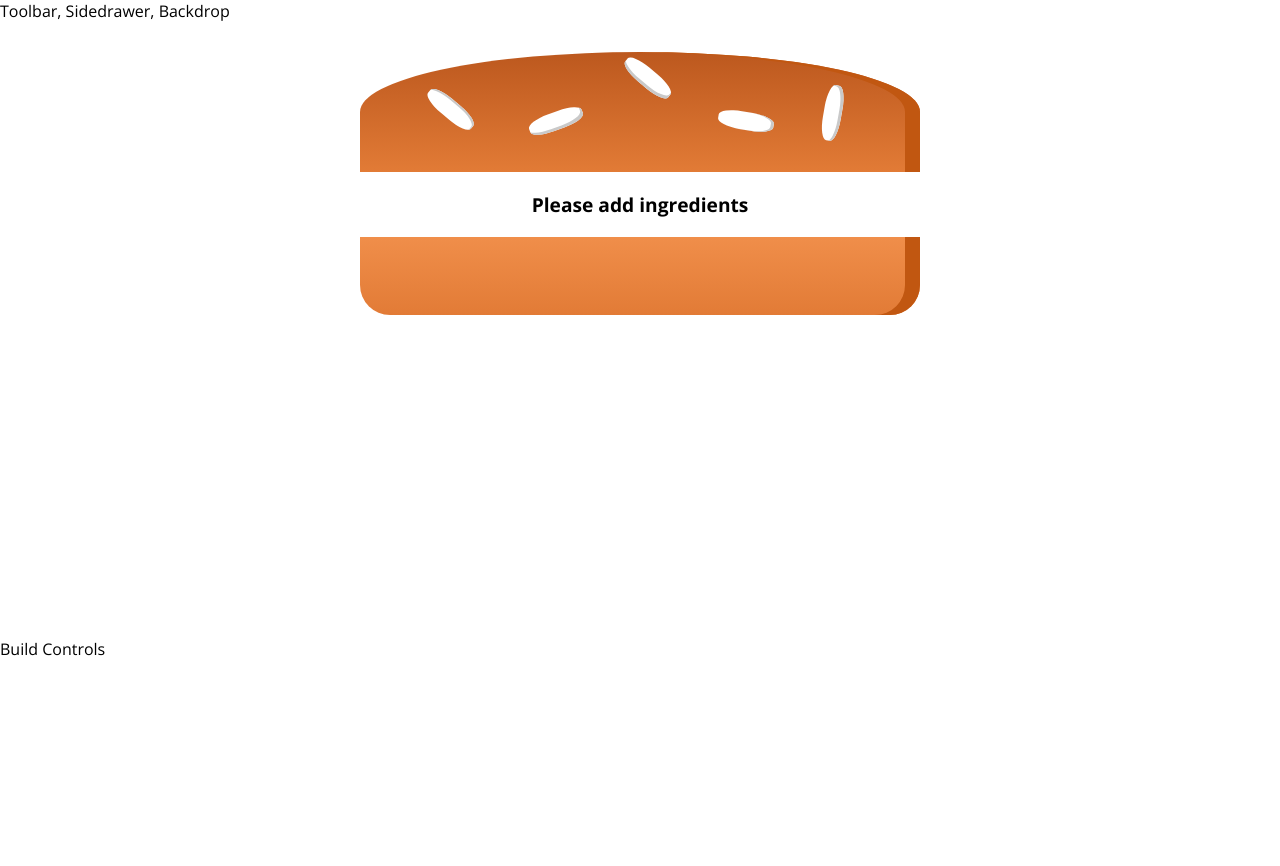
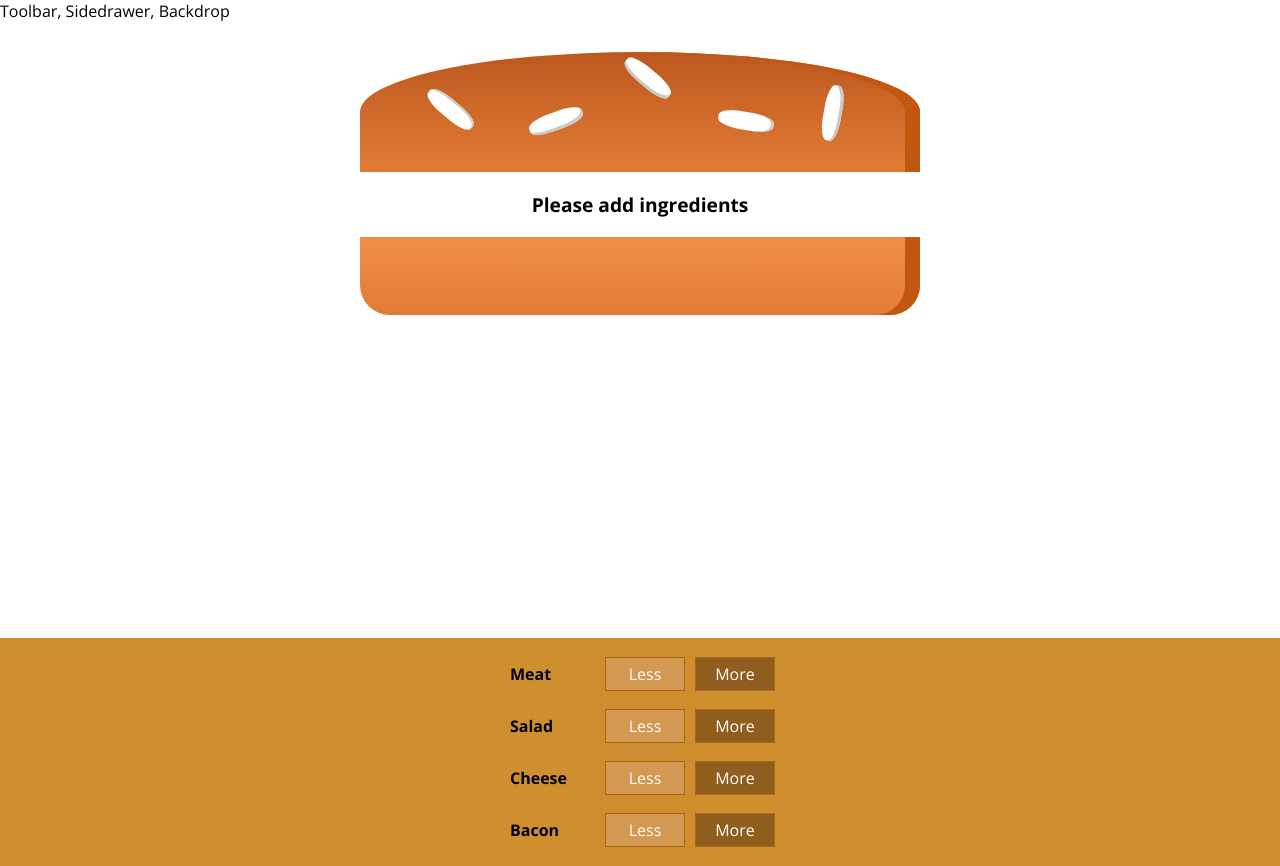
Before and after one commit to P-star-art/Burger-builder, a React (Create React App) app: page / in a window 1280 px wide. Before the commit the page ends 800 px from the top, so only its background shows below. Built offline with nearby package versions, Linux system fonts and the light colour scheme.

Commit message:
outputting multiple build controls

```diff
--- a/src/components/Burger/BuildControls/BuildControls.js
+++ b/src/components/Burger/BuildControls/BuildControls.js
@@ -1,10 +1,20 @@
 import React from 'react'
 import classes from '../BuildControls/BuildControls.module.css'
+import BuildControl from './BuildControl/BuildControl'
+
+const controls = [
+    { label: 'Meat', type: 'meat' },
+    { label: 'Salad', type: 'salad' },
+    { label: 'Cheese', type: 'cheese' },
+    { label: 'Bacon', type: 'bacon' },
+]
 
 const BuildControls = (props) => {
     return (
         <div className={classes.BuildControls}>
-
+            {controls.map(ctrl => (
+                <BuildControl key={ctrl.label} label={ctrl.label} />
+            ))}
         </div>
     )
 }
--- a/src/constainers/BurgerBuilder/BurgerBuilder.js
+++ b/src/constainers/BurgerBuilder/BurgerBuilder.js
@@ -1,6 +1,7 @@
 import React, { Component } from 'react';
 import Auxiliary from '../../hoc/Auxiliary';
 import Burger from '../../components/Burger/Burger';
+import BuildControls from '../../components/Burger/BuildControls/BuildControls';
 
 class BurgerBuilder extends Component {
     state = {
@@ -15,7 +16,7 @@
         return (
             <Auxiliary>
                 <Burger ingredients = {this.state.ingredients} />
-                <div>Build Controls</div>
+                <BuildControls />
             </Auxiliary>
         )
     }
```
Also changed, not shown: 1 other file (tests, documents, lock files or other folders).
